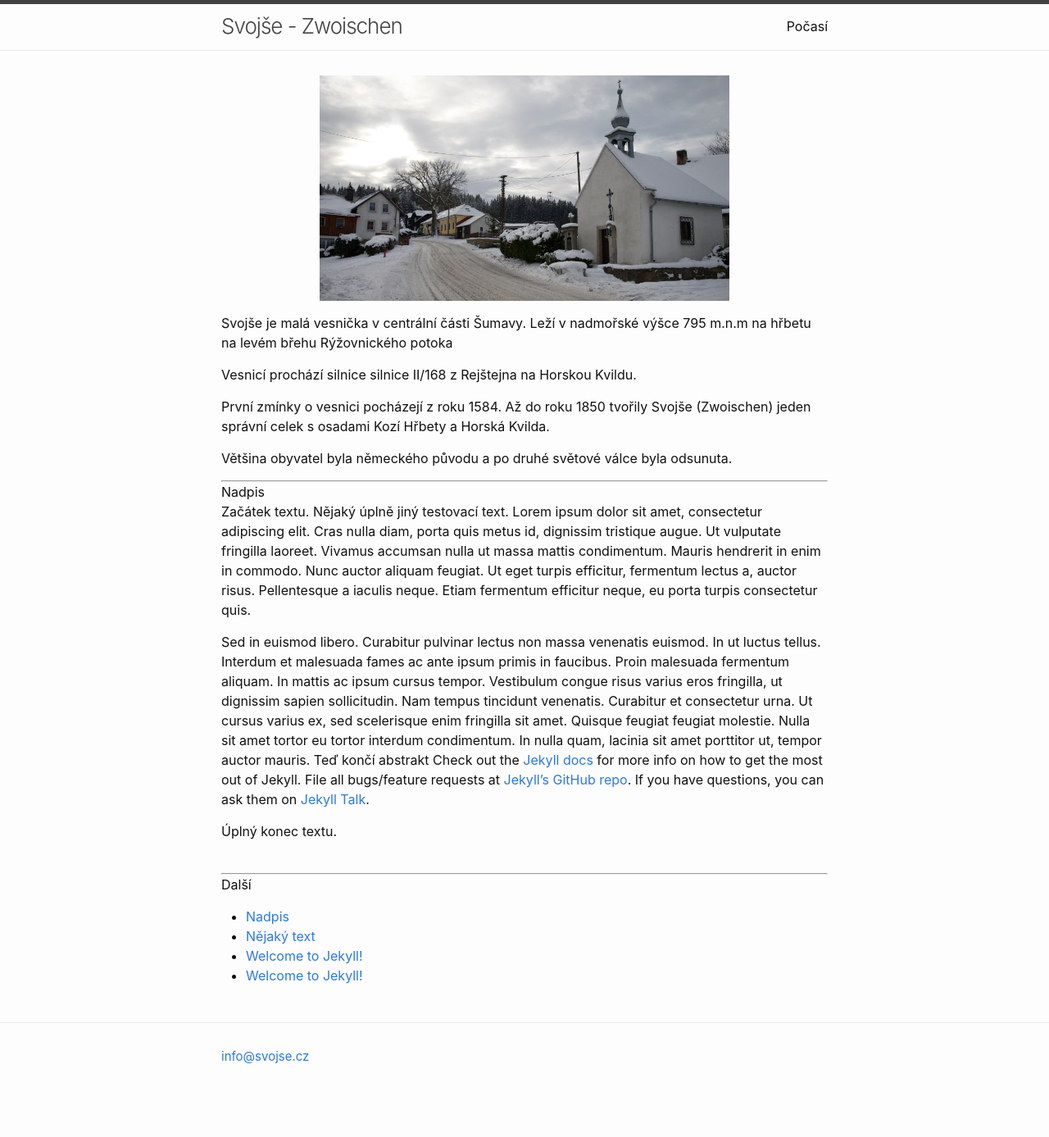
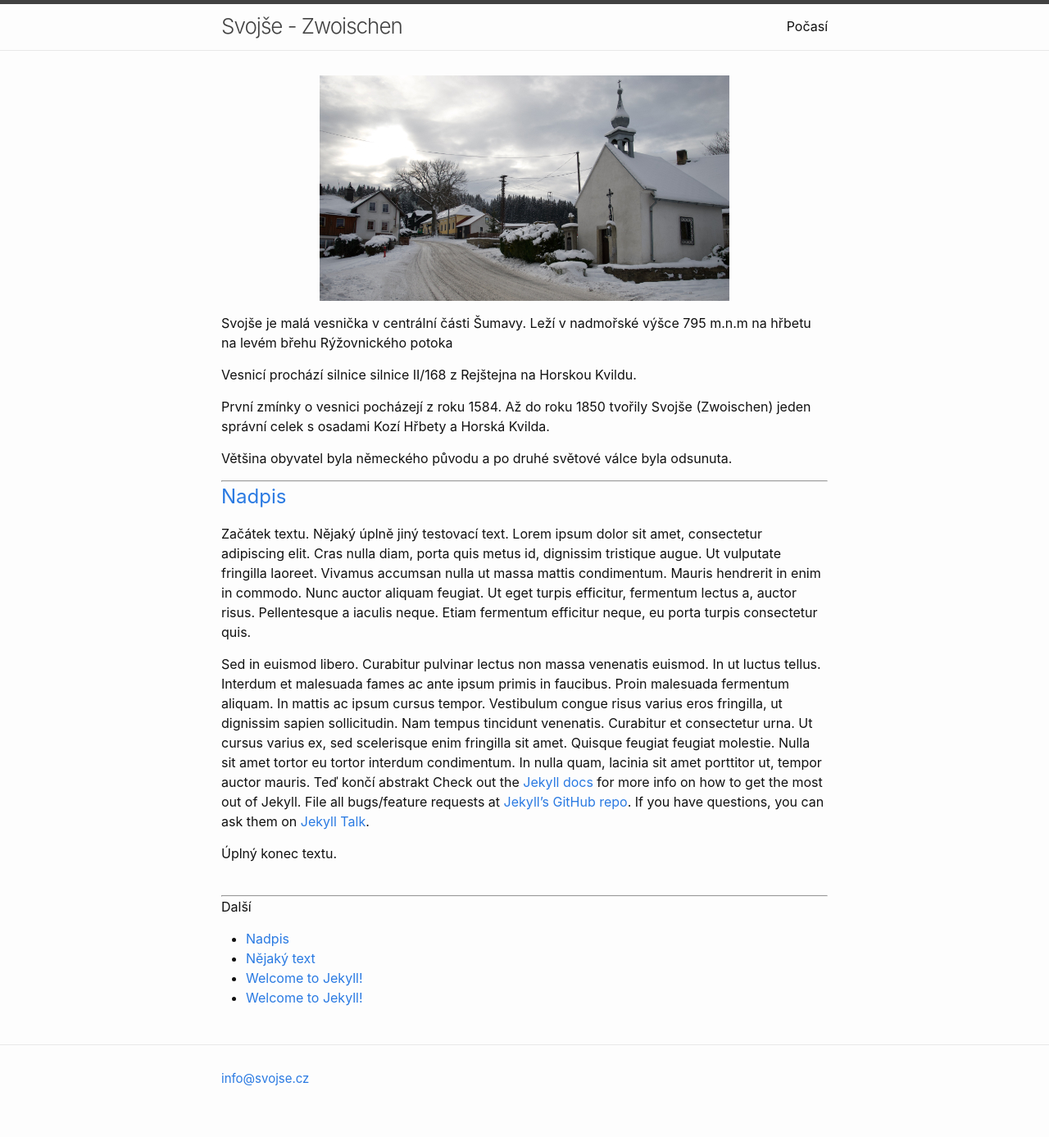
Before and after one commit to mcljnd/svojse.cz, a Jekyll site: the page built from index.md, in a window 1280 px wide. Shown: the whole page at 82% size. Built offline with Jekyll 4.4.1, drawn with Linux system fonts in a browser that asks for light colours; before the commit the page ends 1360 px from its top, so only the background shows below that.

Commit message:
formatting

```diff
--- a/_layouts/home.html
+++ b/_layouts/home.html
@@ -12,7 +12,7 @@ layout: default
   <hr>
   <div class="blog-index">
     {% assign post = site.posts.first %}
-    <a href="{{ post.url }}"></a>{{ post.title }}</a>
+    <h2><a href="{{ post.url }}">{{ post.title }}</a></h2>
     {% assign content = post.content %}
     {{ content }}
     <br>
```
